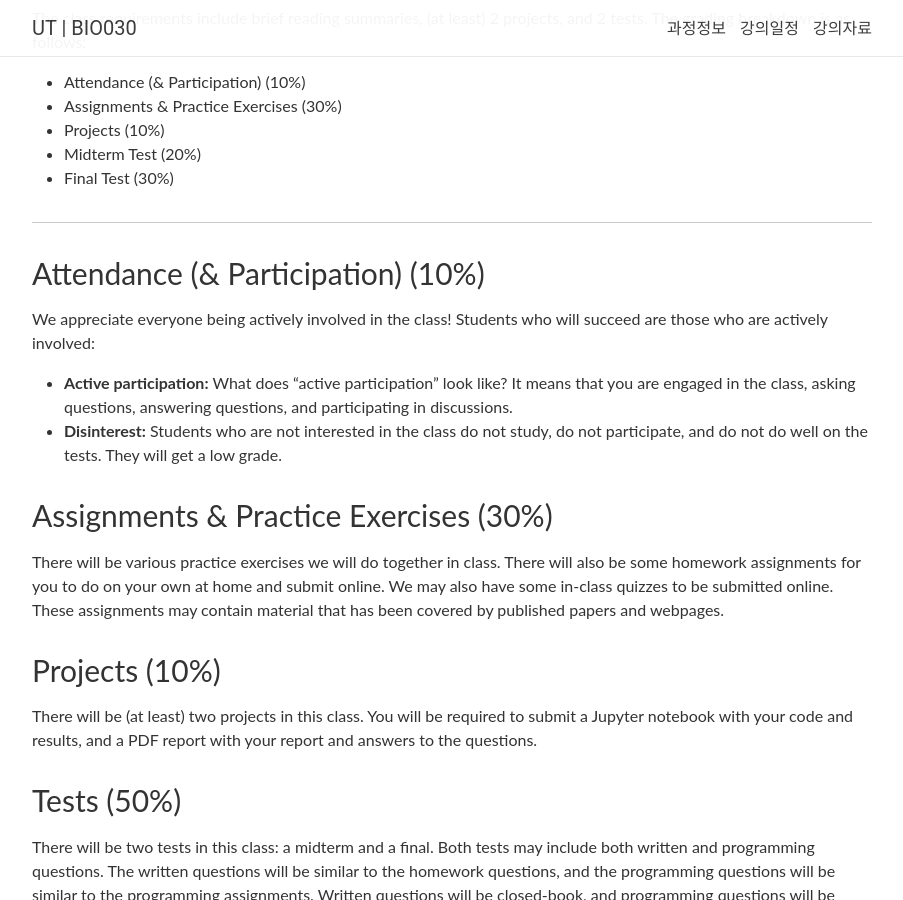
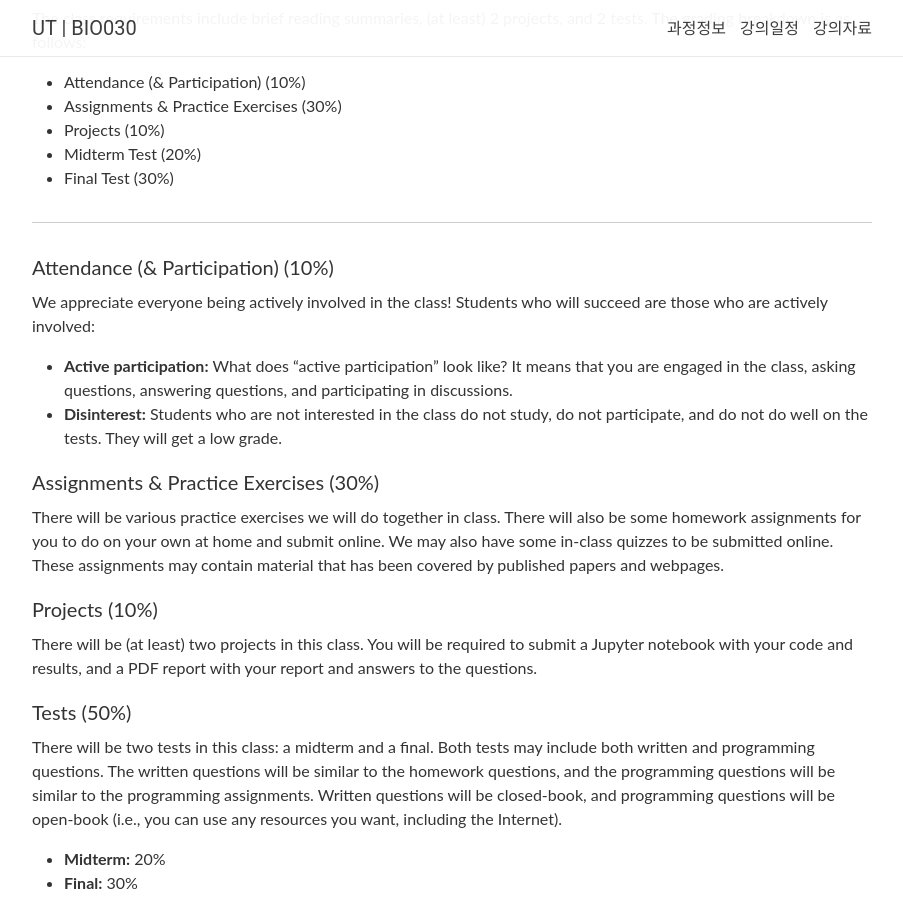
Before and after one commit to 2023-aaronkr/ut-cad, a Jekyll site: the page built from _pages/logistics.md, in a window 1280 px wide and 900 px high, scrolled down 1380 px. Shown: the whole window, without its empty margins (188-1091 px from the left). Built offline with Jekyll 4.4.1, drawn with Linux system fonts in a browser that asks for light colours; nearby versions of some CDN libraries; comment, search, counter and statistics services are not loaded.

```diff
--- a/_pages/logistics.md
+++ b/_pages/logistics.md
@@ -56,7 +56,7 @@ The grading breakdown is as follows:
 
 ---
 
-### Attendance (& Participation) (10%)
+#### Attendance (& Participation) (10%)
 
 We appreciate everyone being actively involved in the class!
 Students who will succeed are those who are actively involved:
@@ -64,16 +64,16 @@ Students who will succeed are those who are actively involved:
 - **Active participation:** What does "active participation" look like? It means that you are engaged in the class, asking questions, answering questions, and participating in discussions.
 - **Disinterest:** Students who are not interested in the class do not study, do not participate, and do not do well on the tests. They will get a low grade.
 
-### Assignments & Practice Exercises (30%)
+#### Assignments & Practice Exercises (30%)
 
 There will be various practice exercises we will do together in class. There will also be some homework assignments for you to do on your own at home and submit online. We may also have some in-class quizzes to be submitted online.
 These assignments may contain material that has been covered by published papers and webpages.
 
-### Projects (10%)
+#### Projects (10%)
 
 There will be (at least) two projects in this class. You will be required to submit a Jupyter notebook with your code and results, and a PDF report with your report and answers to the questions.
 
-### Tests (50%)
+#### Tests (50%)
 
 There will be two tests in this class: a midterm and a final. Both tests may include both written and programming questions. The written questions will be similar to the homework questions, and the programming questions will be similar to the programming assignments. Written questions will be closed-book, and programming questions will be open-book (i.e., you can use any resources you want, including the Internet).
 
```
